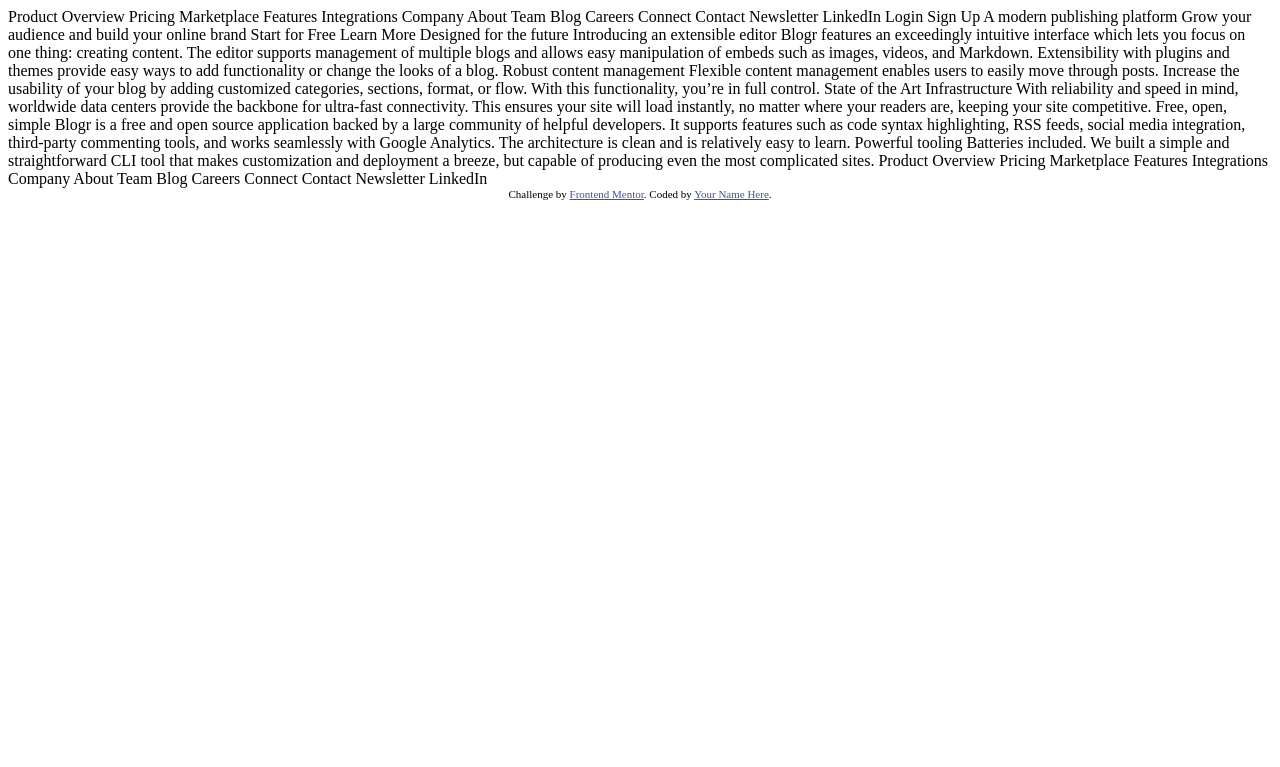
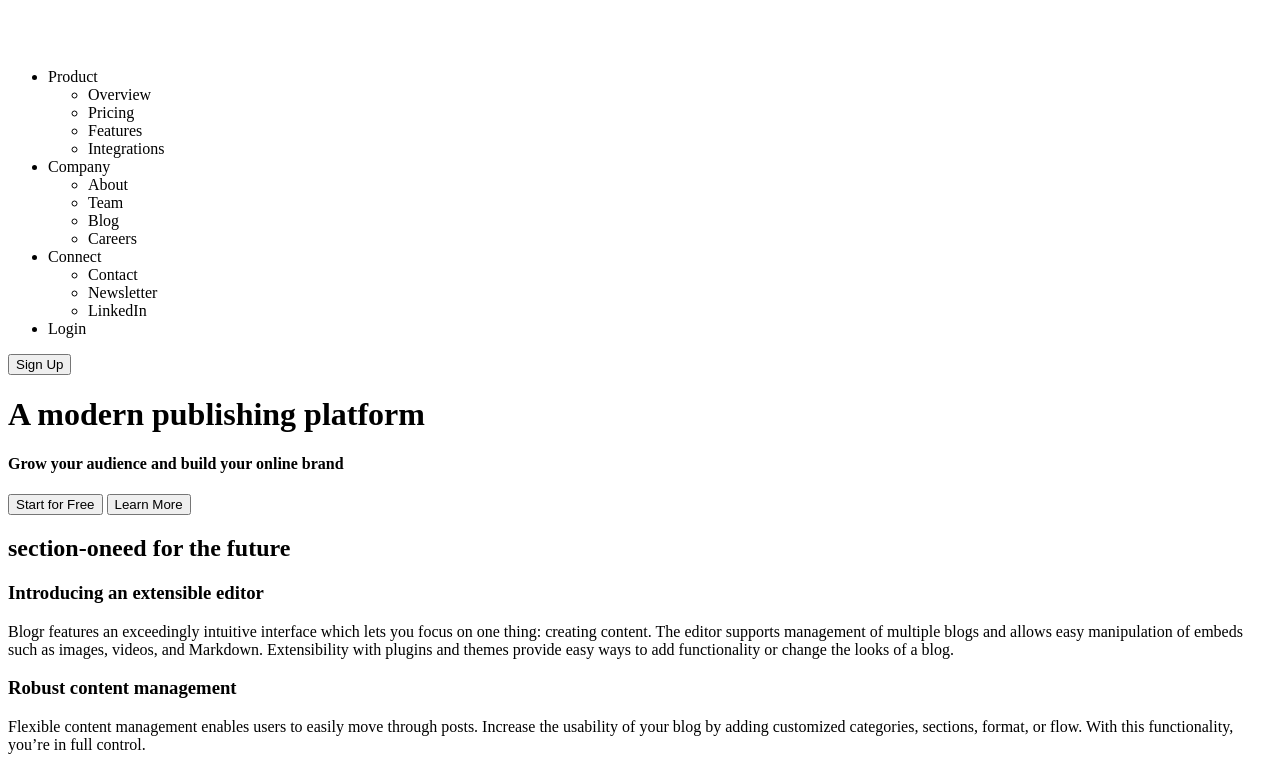
Before and after one commit to louiseweb/Blogr, a plain HTML site: page index.html in a window 1280 px wide. Shown: the top 767 px of the page. Drawn offline with Linux system fonts and the light colour scheme.

Commit message:
Started HTML markup

```diff
--- a/index.html
+++ b/index.html
@@ -1,74 +1,117 @@
 <!DOCTYPE html>
 <html lang="en">
+
 <head>
   <meta charset="UTF-8">
-  <meta name="viewport" content="width=device-width, initial-scale=1.0"> <!-- displays site properly based on user's device -->
+  <meta name="viewport" content="width=device-width, initial-scale=1.0">
+  <link rel="icon" type="image/png" sizes="32x32" href="./images/favicon-32x32.png">
+  <link rel="stylesheet" href="style.css">
+  <title>Frontend Mentor | [Blogr]</title>
+</head>
 
-  <link rel="icon" type="image/png" sizes="32x32" href="./images/favicon-32x32.png">
+<body>
+  <div class="container">
+    <!-- Header -->
+    <header class="header">
+      <!-- Nav -->
+      <nav class="nav">
+        <img class="logo" src="images/logo.svg" alt="Blogr Logo">
+        <ul class="nav__links">
+          <!-- Link dropdowns -->
+          <li>Product
+            <ul>
+              <li>Overview</li>
+              <li>Pricing</li>
+              <li>Features</li>
+              <li>Integrations</li>
+            </ul>
+          </li>
+          <li>Company
+            <ul>
+              <li>About</li>
+              <li>Team</li>
+              <li>Blog</li>
+              <li>Careers</li>
+            </ul>
+          </li>
+          <li>Connect
+            <ul>
+              <li>Contact</li>
+              <li>Newsletter</li>
+              <li>LinkedIn</li>
+            </ul>
+          </li>
+          <li>Login</li>
+        </ul>
+        <!-- Nav sign up button -->
+        <button class="btn btn--dark">Sign Up</button>
+      </nav>
+      <!-- Header title / CTA buttons -->
+      <h1 class="header__heading">A modern publishing platform</h1>
+      <h4 class="header__subheading">Grow your audience and build your online brand</h4>
+      <button class="btn btn--dark">Start for Free</button>
+      <button class="btn btn--light">Learn More</button>
+    </header>
 
-  <title>Frontend Mentor | [Blogr]</title>
+    <!-- Section-one -->
+    <section class="section-one">
+      <h2 class="section-one__heading">section-oneed for the future</h2>
+      <div class="section-one__text">
+        <h3 class="section-one__subheading">Introducing an extensible editor</h3>
+        <p class="section-one__body">Blogr features an exceedingly intuitive interface which lets you focus on one
+          thing: creating content. The editor supports management of multiple blogs and allows easy manipulation of
+          embeds such as images, videos, and Markdown. Extensibility with plugins and themes provide easy ways to add
+          functionality or change the looks of a blog.</p>
+      </div>
+      <div class="section-one__text">
+        <h3 class="section-one__subheading">Robust content management</h3>
+        <p class="section-one__body">Flexible content management enables users to easily move through posts.
+          Increase
+          the usability of your blog
+          by adding customized categories, sections, format, or flow. With this functionality, you’re in full control.
+        </p>
+        <img class="section-one__image" src="images/illustration-editor-mobile.svg" alt="Editor Illustration">
+      </div>
+    </section>
 
-  <!-- Feel free to remove these styles or customise in your own stylesheet 👍 -->
-  <style>
-    .attribution { font-size: 11px; text-align: center; }
-    .attribution a { color: hsl(228, 45%, 44%); }
-  </style>
-</head>
-<body>
-  Product
+    <!-- Section-two -->
+    <section class="section-two">
+      <img class="section-two__image" src="images/illustration-phones.svg" alt="Phone Illustration">
+      <div class="section-two__text">
+        <h2 class="section-two__heading">State of the Art section-two</h2>
+        <p class="section-two__body">With reliability and speed in mind, worldwide data centers provide the
+          backbone for ultra-fast connectivity. This ensures your site will load instantly, no matter where your readers
+          are, keeping your site competitive.</p>
+      </div>
+    </section>
 
-  Overview
-  Pricing
-  Marketplace
-  Features
-  Integrations
+    <!-- Section-three -->
+    <section class="section-three">
+      <img class="section-three__image" src="images/illustration-laptop-mobile.svg" alt="Laptop Illustration">
+      <div class="section-three__text">
+        <h3 class="section-three__heading">Free, open, simple</h3>
+        <p class="section-three__body">Blogr is a free and open source application backed by a large community of
+          helpful
+          developers. It supports features such as code syntax highlighting, RSS feeds, social media integration,
+          third-party commenting tools,and works seamlessly with Google Analytics. The architecture is clean and is
+          relatively easy to learn.</p>
+        <h3 class="section-three__heading">Powerful tooling</h3>
+        <p class="section-three__body"> Batteries included. We built a simple and straightforward CLI tool that
+          makes customization and deployment a breeze, but capable of producing even the most complicated sites.</p>
+      </div>
+    </section>
 
-  Company
+    <!-- Footer -->
+    <footer>
+      <img class="logo" src="images/logo.svg" alt="Blogr Logo">
 
-  About
-  Team
-  Blog
-  Careers
+    </footer>
 
-  Connect
 
-  Contact
-  Newsletter
-  LinkedIn
 
-  Login
-  Sign Up
 
-  A modern publishing platform
-  Grow your audience and build your online brand
 
-  Start for Free
-  Learn More
 
-  Designed for the future
-
-  Introducing an extensible editor
-  Blogr features an exceedingly intuitive interface which lets you focus on one thing: creating content.
-  The editor supports management of multiple blogs and allows easy manipulation of embeds such as images,
-  videos, and Markdown. Extensibility with plugins and themes provide easy ways to add functionality or
-  change the looks of a blog.
-
-  Robust content management
-  Flexible content management enables users to easily move through posts. Increase the usability of your blog
-  by adding customized categories, sections, format, or flow. With this functionality, you’re in full control.
-
-  State of the Art Infrastructure
-  With reliability and speed in mind, worldwide data centers provide the backbone for ultra-fast connectivity.
-  This ensures your site will load instantly, no matter where your readers are, keeping your site competitive.
-
-  Free, open, simple
-  Blogr is a free and open source application backed by a large community of helpful developers. It supports
-  features such as code syntax highlighting, RSS feeds, social media integration, third-party commenting tools,
-  and works seamlessly with Google Analytics. The architecture is clean and is relatively easy to learn.
-
-  Powerful tooling
-  Batteries included. We built a simple and straightforward CLI tool that makes customization and deployment a breeze, but
-  capable of producing even the most complicated sites.
 
     Product
 
@@ -91,9 +134,9 @@
     Newsletter
     LinkedIn
 
-  <div class="attribution">
-    Challenge by <a href="https://www.frontendmentor.io?ref=challenge" target="_blank">Frontend Mentor</a>.
-    Coded by <a href="#">Your Name Here</a>.
   </div>
+
+
 </body>
+
 </html>
```
Also changed, not shown: style.css (added). Lines whose indentation alone changed are shown as unchanged.
